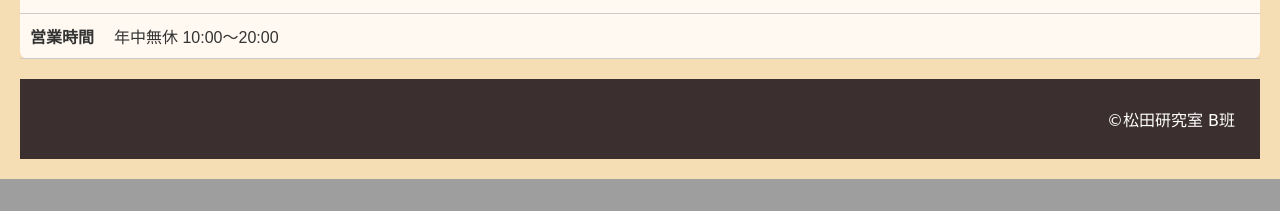
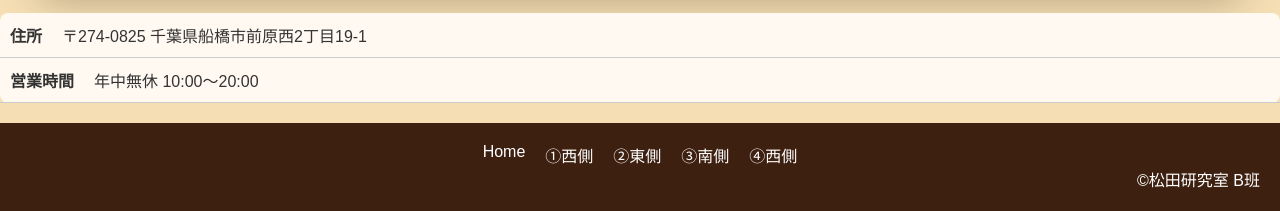
Before and after one commit to yabukilab/matsuda-b, a PHP site: page /part4.html in a window 1280 px wide. Shown: the part 1748-1959 px from the top of the page. Before the commit the page ends 1927 px from the top, so only its background shows below. Run offline with PHP 8.4, Linux system fonts and the light colour scheme.

Commit message:
part4 OK

```diff
--- a/htdocs/index.html
+++ b/htdocs/index.html
@@ -45,10 +45,7 @@
         <div class="map-container">
           <iframe
             src="https://www.google.com/maps/embed?pb=!1m18!1m12!1m3!1d3241.432648354766!2d140.01970991525948!3d35.69198318019207!2m3!1f0!2f0!3f0!3m2!1i1024!2i768!4f13.1!3m3!1m2!1s0x60228009c67df4f9%3A0x3bba6c76f4a2390f!2z5bKQ5a6k55yM!5e0!3m2!1sja!2sjp!4v1697633441665!5m2!1sja!2sjp"
-            width="400"
-            height="300"
-            style="border:0;"
-            allowfullscreen="">
+            width="400" height="300" style="border:0;" allowfullscreen="">
           </iframe>
 
 
--- a/htdocs/part4.css
+++ b/htdocs/part4.css
@@ -8,14 +8,13 @@ body {
   background: #F5DEB3;
   font-family: 'Raleway', sans-serif;
   color: #333;
-  padding: 20px;
 }
 
 div.team {
   width: 100%;
   max-width: 1200px;
   height: 70px;
-  background: #64411d;
+  background: #533518;
   color: white;
   border-radius: 12px;
   box-shadow: 0 10px 40px rgba(0, 0, 0, 0.3);
@@ -24,7 +23,8 @@ div.team {
   align-items: center;
   justify-content: center;
   font-size: 24px;
-  font-family: 'Dancing Script', cursive; /* 手書き風フォント */
+  font-family: 'Dancing Script', cursive;
+  /* 手書き風フォント */
 }
 
 div.shop1,
@@ -42,7 +42,8 @@ div.shop2 {
   align-items: center;
   justify-content: center;
   font-size: 24px;
-  font-family: 'Dancing Script', cursive; /* 手書き風フォント */
+  font-family: 'Dancing Script', cursive;
+  /* 手書き風フォント */
 }
 
 /* Carousel Styling */
@@ -74,7 +75,7 @@ div.shop2 {
 .prev,
 .next {
   cursor: pointer;
-  position: absolute;
+  position: auto;
   top: 50%;
   transform: translateY(-50%);
   padding: 12px;
@@ -111,7 +112,8 @@ div.shop2 {
   align-items: center;
   justify-content: center;
   font-size: 18px;
-  font-family: 'Raleway', sans-serif; /* おしゃれなフォント */
+  font-family: 'Raleway', sans-serif;
+  /* おしゃれなフォント */
 }
 
 .info3 table {
@@ -126,7 +128,8 @@ div.shop2 {
 .info3 td {
   padding: 10px;
   border-bottom: 1px solid #ccc;
-  font-family: 'Raleway', sans-serif; /* おしゃれなフォント */
+  font-family: 'Raleway', sans-serif;
+  /* おしゃれなフォント */
 }
 
 .address,
@@ -137,17 +140,64 @@ div.shop2 {
 
 .footer {
   width: 100%;
-  height: 80px;
-  background-color: #3C2F2F;
+  height: auto;
+  /* 自動に変更 */
+  background-color: #3d2010;
   display: flex;
+  flex-direction: column;
+  /* 縦並びに変更 */
   align-items: center;
-  justify-content: flex-end;
-  padding-right: 25px;
+  /* 中央揃え */
+  padding: 20px;
   color: white;
-  font-family: 'Dancing Script', cursive; /* 手書き風フォント */
+}
+
+.footer-links {
+  display: flex;
+  /* 横並びに変更 */
+  gap: 20px;
+  /* 各リンクの間に余白を追加 */
+}
+
+.footer-links {
+  display: flex;
+  /* 横並び */
+  gap: 20px;
+  /* 各リンクの間に余白を追加 */
+}
+
+.footer-links a {
+  color: white;
+  /* 文字色を白に設定 */
+  text-decoration: none;
+  /* 下線を消す */
+}
+
+.footer-links a:hover {
+  text-decoration: underline;
+  /* ホバー時に下線を表示 */
+}
+
+.footer {
+  width: 100%;
+  height: auto;
+  background-color: #3d2010;
+  display: flex;
+  justify-content: space-between;
+  /* 左右に配置 */
+  align-items: center;
+  /* 中央揃え */
+  padding: 20px;
+  color: white;
+}
+
+.letter {
+  margin-left: auto;
+  /* 右側に寄せる */
 }
 
 @media (max-width: 768px) {
+
   div.team,
   div.shop1,
   div.shop2 {
--- a/htdocs/part4.html
+++ b/htdocs/part4.html
@@ -65,7 +65,16 @@
   </div>
 
   <div class="footer">
+    <div class="footer-links">
+      <a href="index.html">Home</a>
+      <a href="part1.html">①西側</a>
+      <a href="part2.html">②東側</a>
+      <a href="part3.html">③南側</a>
+      <a href="part4.html">④西側</a>
+    </div>
     <span class="letter">©松田研究室 B班</span>
+  </div>
+
   </div>
 
   <script>
```
Also changed, not shown: htdocs/styles.css (+57 -28 lines). Lines whose indentation alone changed are shown as unchanged.
